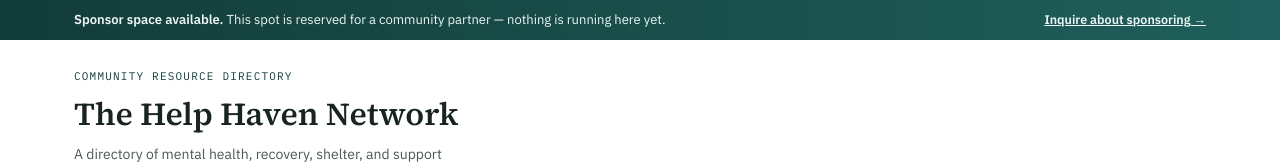
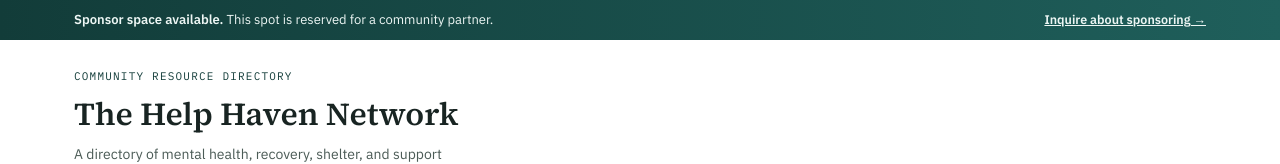
Before and after one commit to nisusconcepts/the-help-network, a Next.js app: page / in a window 1280 px wide. Shown: the top 164 px of the page. Built offline with nearby package versions, Linux system fonts and the light colour scheme; no server answers.

Commit message:
Shorten sponsor banner copy, keep the inquiry link
Removed redundant text from the AdBanner component.

```diff
--- a/components/AdBanner.js
+++ b/components/AdBanner.js
@@ -21,8 +21,7 @@ export default function AdBanner() {
         }}
       >
         <span style={{ fontSize: 13, color: "#eef7f5" }}>
-          <strong>Sponsor space available.</strong> This spot is reserved for a community partner — nothing is
-          running here yet.
+          <strong>Sponsor space available.</strong> This spot is reserved for a community partner.
         </span>
         <a
           href="mailto:nisusconcepts@gmail.com?subject=Sponsoring%20The%20Help%20Haven%20Network"
```
